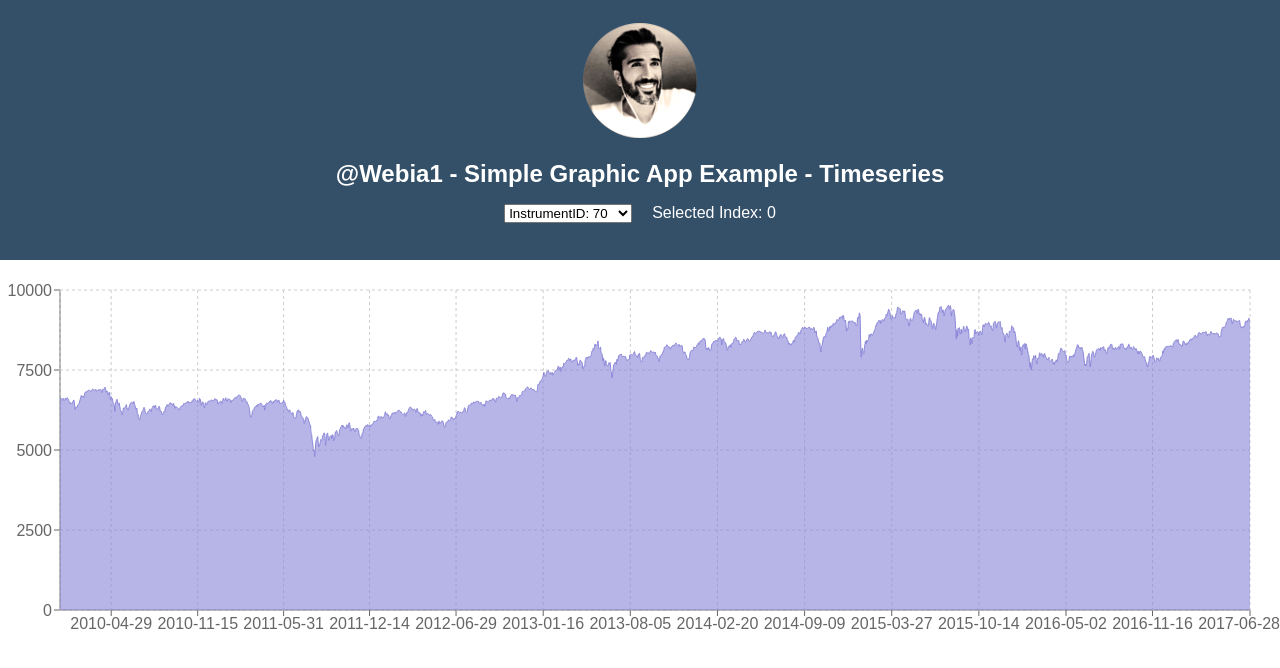
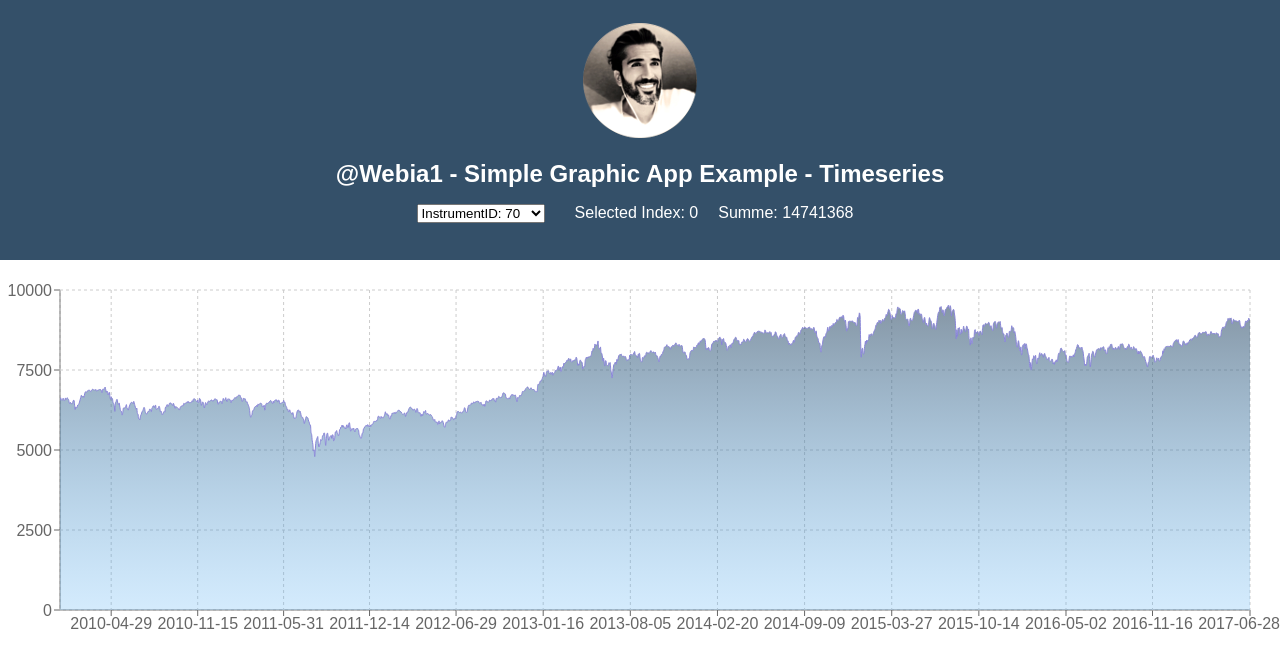
Before and after one commit to webia1/react-app-graphics, a React (Create React App) app: page / in a window 1280 px wide. Shown: the top 668 px of the page. Built offline with nearby package versions, Linux system fonts and the light colour scheme.

Commit message:
Series Sum added

```diff
--- a/src/App.css
+++ b/src/App.css
@@ -26,6 +26,9 @@
 .App-selected-series {
   margin-right: 20px;
 }
+.App-series-info {
+  padding: 0 10px;
+}
 
 @keyframes App-logo-spin {
   from {
--- a/src/App.js
+++ b/src/App.js
@@ -29,20 +29,14 @@ class App extends Component {
 
   render() {
     let currentSeries = data[this.state.selectedSeries].timeSeries.entries;
+    let currentSum = currentSeries
+      .map(i => parseInt(i.v, 10))
+      .filter(i => !isNaN(i))
+      .reduce((i, j) => {
+        console.log(i, j);
+        return i + j;
+      }, 0);
 
-    console.log(currentSeries);
-
-    const xdata = [
-      { name: 'Page A', uv: 4000 },
-      { name: 'Page B', uv: 3000 },
-      { name: 'Page C', uv: 2000 },
-      { name: 'Page D', uv: 2780 },
-      { name: 'Page E', uv: 1890 },
-      { name: 'Page F', uv: 2390 },
-      { name: 'Page G', uv: 3490 }
-    ];
-
-    var message = 'Selected Index: ' + this.state.selectedSeries;
     return (
       <div className="App">
         <header className="App-header">
@@ -63,7 +57,10 @@ class App extends Component {
                 </option>
               ))}
             </select>
-            {message}
+            <span className="App-series-info">
+              {'Selected Index: ' + this.state.selectedSeries}
+            </span>
+            <span className="App-series-info">{'Summe: ' + currentSum}</span>
           </div>
         </header>
         <div className="chartContainer">
@@ -78,12 +75,24 @@ class App extends Component {
               <YAxis />
               <CartesianGrid strokeDasharray="3 3" />
               <Tooltip />
+              <defs>
+                <linearGradient id="seriesColor" x1="0" y1="0" x2="0" y2="1">
+                  <stop offset="0%" stopColor="#345069" stopOpacity={1} />
+                  <stop offset="100%" stopColor="#4BABF4" stopOpacity={0.4} />
+                </linearGradient>
+              </defs>
               <Area
+                activeDot={{
+                  stroke: '#EEE',
+                  strokeWidth: 3,
+                  r: 10,
+                  fill: '#2196f3'
+                }}
                 type="monotone"
                 dataKey="v"
                 stackId="1"
                 stroke="#8884d8"
-                fill="#8884d8"
+                fill="url(#seriesColor)"
               />
             </AreaChart>
           </ResponsiveContainer>
```
